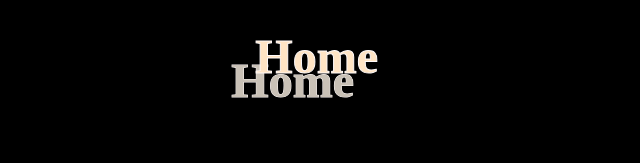
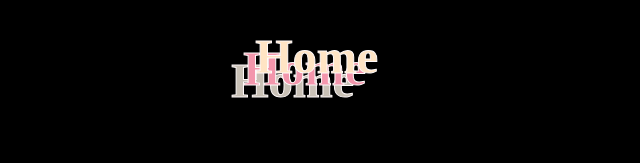
Before and after one commit to MuyiwaAjiboye/Day3--100-D-O-C-NavbarAnimated, a plain HTML site: page index.html in a window 1280 px wide. In both pictures the pointer is over the element "Home". Shown: the top 163 px of the page, without its empty margins (318-958 px from the left). Drawn offline with Linux system fonts and the light colour scheme.

Commit message:
hover before

```diff
--- a/style.css
+++ b/style.css
@@ -29,11 +29,11 @@ color: transparent;
     transition: 0.25s;
 }
 
-/* .navl:hover::before{
+.navl:hover::before{
     -webkit-text-stroke: 1px #fffafa;
      transform: translate(12px, -12px);
     color: #f396ac;
-} */
+}
 
 .navl:hover::after{
     -webkit-text-stroke: 1px #fffafa;
```
